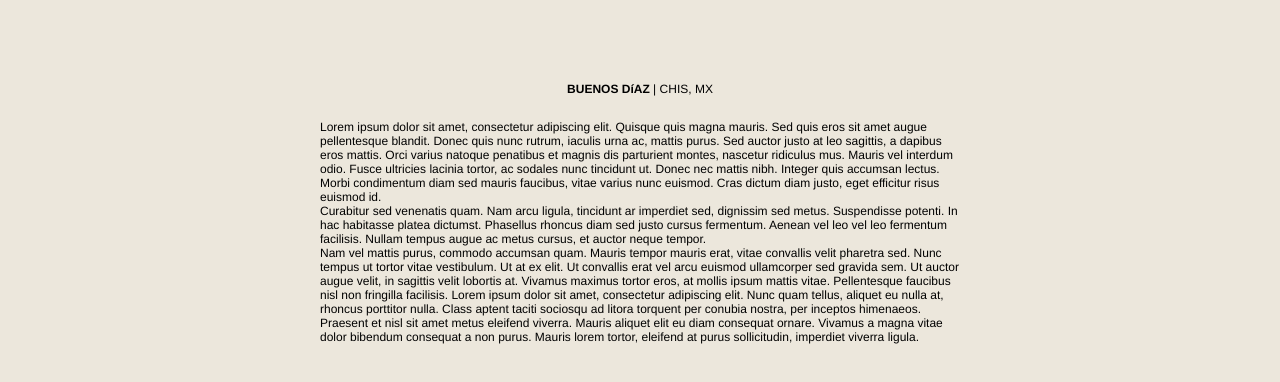
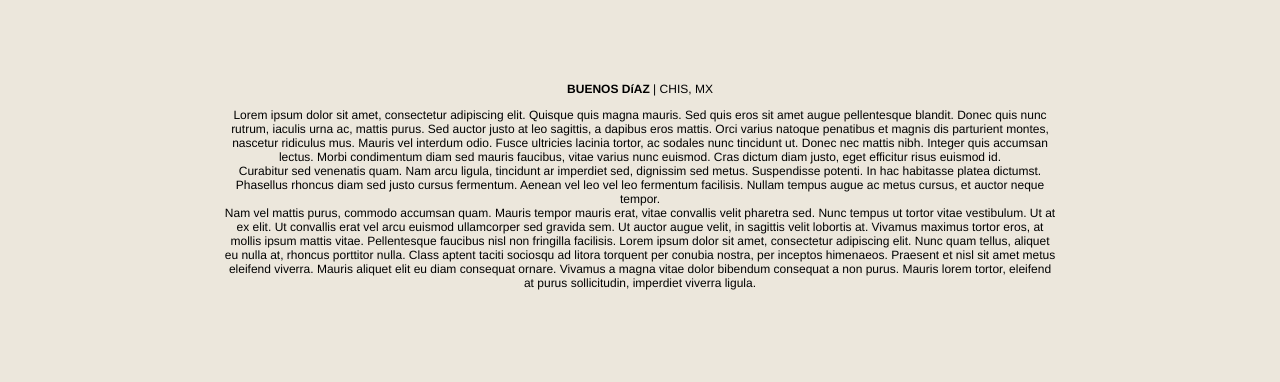
Before and after one commit to hernandez11/buenos-diaz, a React (Vite) app: page / in a window 1280 px wide. Shown: the part 934-1316 px from the top of the page. Before the commit the page ends 1290 px from the top, so only its background shows below. Built offline with nearby package versions, Linux system fonts and the light colour scheme; a web font is replaced by a local one.

Commit message:
added styled component and replaced inline styles

```diff
--- a/src/components/pages/Home.tsx
+++ b/src/components/pages/Home.tsx
@@ -1,31 +1,21 @@
 import '@/theme/GlobalStyles.css'
 import { Hero } from '@/components/Hero'
+import { StyledInfoSection } from '@/theme/StyledComponents'
 
 export const Home = () => {
   return (
     <>
       <Hero />
-      <div
-        data-testid='InfoSection'
-        style={{
-          display: 'flex',
-          flexDirection: 'column',
-          justifyContent: 'center',
-          alignItems: 'center',
-          width: '50vw',
-          minWidth: '20em',
-          margin: '20em auto',
-        }}
-      >
-        <p>
-          <strong>BUENOS DíAZ</strong> | CHIS, MX
-        </p>
-        <p
-          style={{ whiteSpace: 'pre-line' }}
-        >{`Lorem ipsum dolor sit amet, consectetur adipiscing elit. Quisque quis magna mauris. Sed quis eros sit amet augue pellentesque blandit. Donec quis nunc rutrum, iaculis urna ac, mattis purus. Sed auctor justo at leo sagittis, a dapibus eros mattis. Orci varius natoque penatibus et magnis dis parturient montes, nascetur ridiculus mus. Mauris vel interdum odio. Fusce ultricies lacinia tortor, ac sodales nunc tincidunt ut. Donec nec mattis nibh. Integer quis accumsan lectus. Morbi condimentum diam sed mauris faucibus, vitae varius nunc euismod. Cras dictum diam justo, eget efficitur risus euismod id.
+      <StyledInfoSection data-testid='InfoSection'>
+        <span className='textWrapper'>
+          <p>
+            <strong>BUENOS DíAZ</strong> | CHIS, MX
+          </p>
+          <p>{`Lorem ipsum dolor sit amet, consectetur adipiscing elit. Quisque quis magna mauris. Sed quis eros sit amet augue pellentesque blandit. Donec quis nunc rutrum, iaculis urna ac, mattis purus. Sed auctor justo at leo sagittis, a dapibus eros mattis. Orci varius natoque penatibus et magnis dis parturient montes, nascetur ridiculus mus. Mauris vel interdum odio. Fusce ultricies lacinia tortor, ac sodales nunc tincidunt ut. Donec nec mattis nibh. Integer quis accumsan lectus. Morbi condimentum diam sed mauris faucibus, vitae varius nunc euismod. Cras dictum diam justo, eget efficitur risus euismod id.
         Curabitur sed venenatis quam. Nam arcu ligula, tincidunt ar imperdiet sed, dignissim sed metus. Suspendisse potenti. In hac habitasse platea dictumst. Phasellus rhoncus diam sed justo cursus fermentum. Aenean vel leo vel leo fermentum facilisis. Nullam tempus augue ac metus cursus, et auctor neque tempor.
         Nam vel mattis purus, commodo accumsan quam. Mauris tempor mauris erat, vitae convallis velit pharetra sed. Nunc tempus ut tortor vitae vestibulum. Ut at ex elit. Ut convallis erat vel arcu euismod ullamcorper sed gravida sem. Ut auctor augue velit, in sagittis velit lobortis at. Vivamus maximus tortor eros, at mollis ipsum mattis vitae. Pellentesque faucibus nisl non fringilla facilisis. Lorem ipsum dolor sit amet, consectetur adipiscing elit. Nunc quam tellus, aliquet eu nulla at, rhoncus porttitor nulla. Class aptent taciti sociosqu ad litora torquent per conubia nostra, per inceptos himenaeos. Praesent et nisl sit amet metus eleifend viverra. Mauris aliquet elit eu diam consequat ornare. Vivamus a magna vitae dolor bibendum consequat a non purus. Mauris lorem tortor, eleifend at purus sollicitudin, imperdiet viverra ligula.`}</p>
-      </div>
+        </span>
+      </StyledInfoSection>
     </>
   )
 }
--- a/src/theme/StyledComponents.tsx
+++ b/src/theme/StyledComponents.tsx
@@ -67,3 +67,21 @@ export const StyledHero = styled.div`
     }
   }
 `
+
+export const StyledInfoSection = styled.div`
+  display: flex;
+  flex-direction: column;
+  justify-content: center;
+  align-items: center;
+  min-width: 20em;
+
+  .textWrapper {
+    text-align: center;
+    width: 65%;
+    margin: 20em 0;
+
+    > p {
+      white-space: pre-line;
+    }
+  }
+`
```
